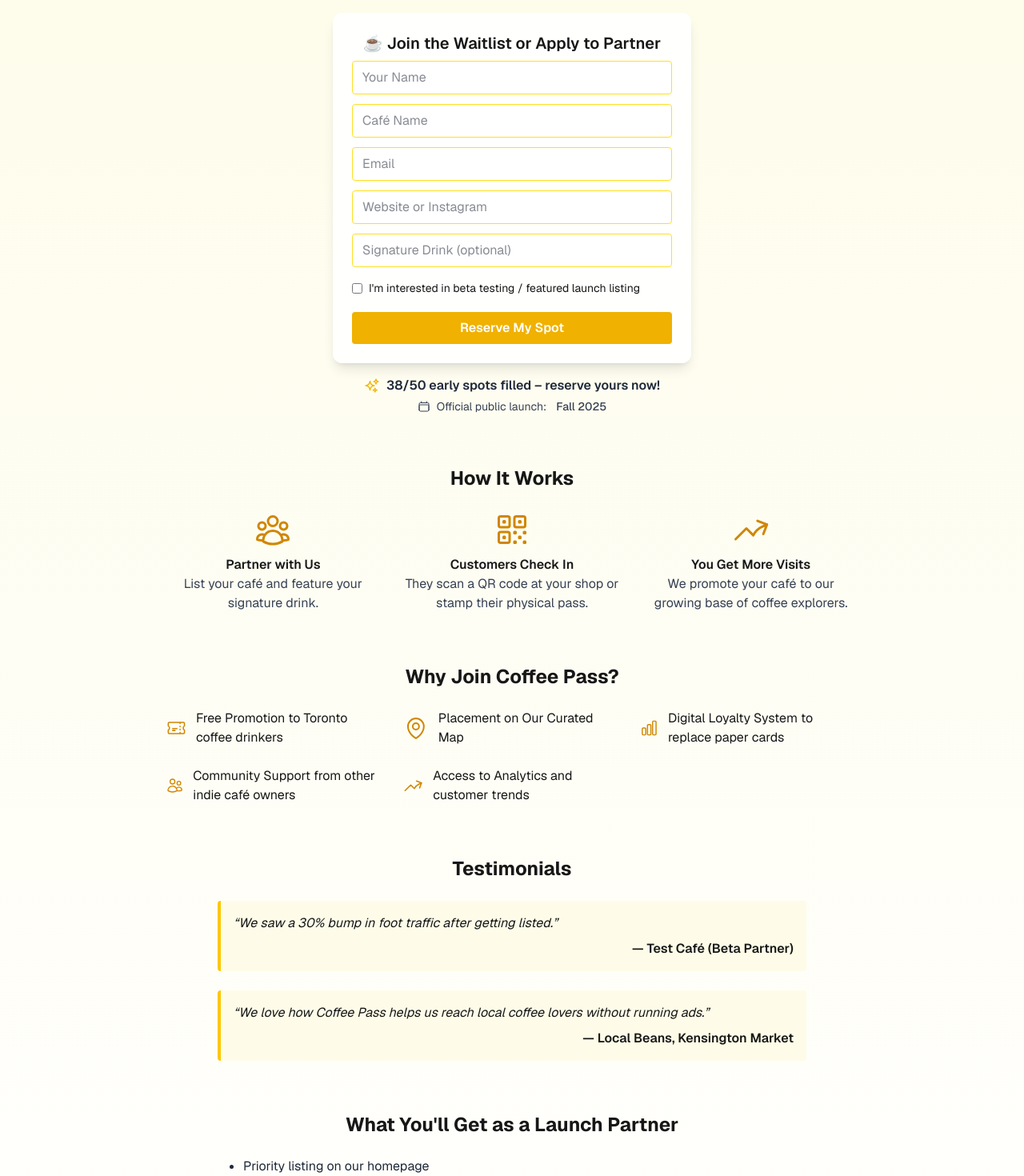
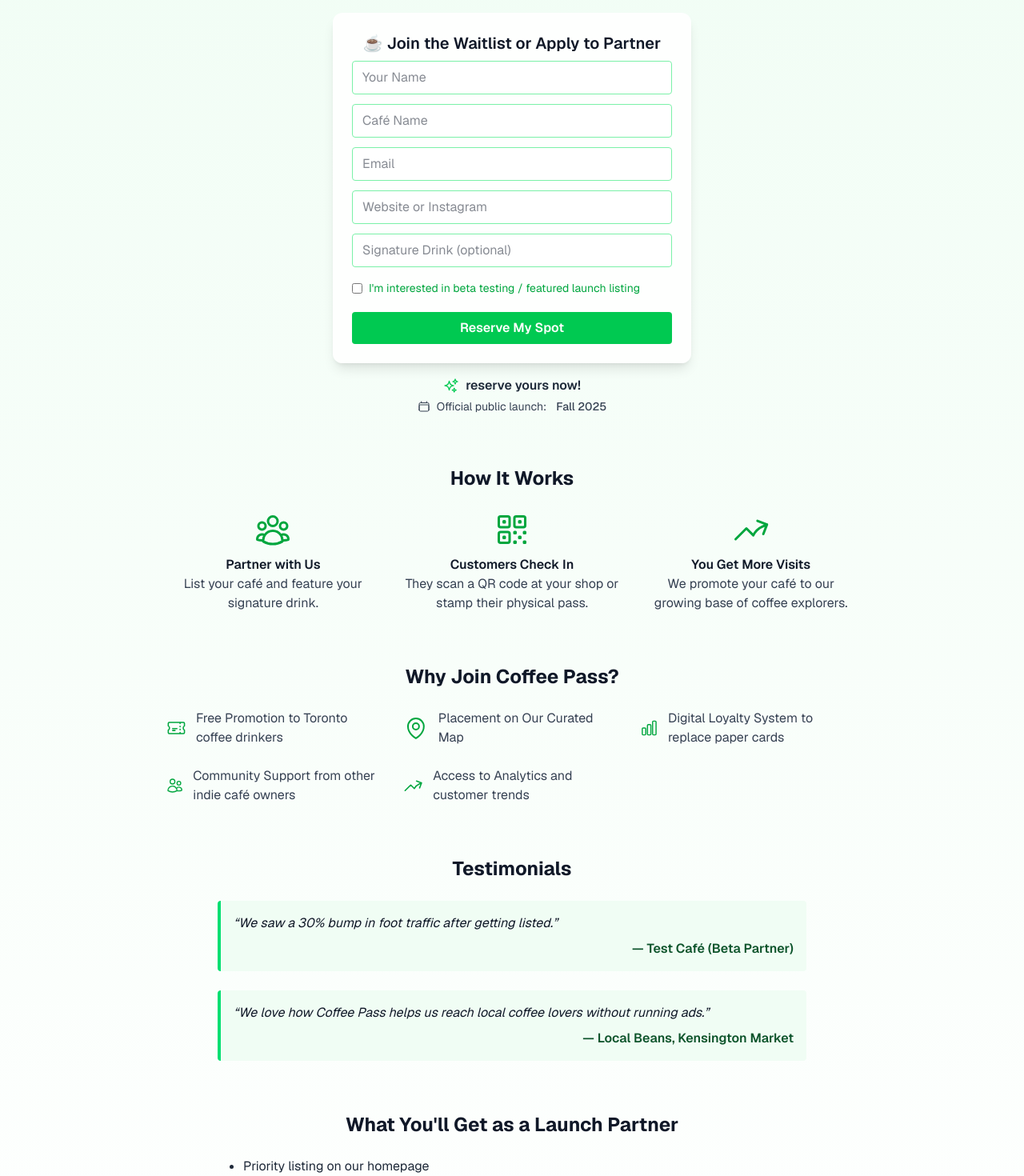
Before and after one commit to Cafe-Passport/CafePass-Prelaunch, a Next.js app: page / in a window 1280 px wide. Shown: the part 240-1710 px from the top of the page at 80% size. Built offline with nearby package versions, Linux system fonts and the light colour scheme.

Commit message:
colour update

```diff
--- a/package.json
+++ b/package.json
@@ -17,10 +17,11 @@
   },
   "devDependencies": {
     "@eslint/eslintrc": "^3",
-    "@tailwindcss/postcss": "^4",
+    "@tailwindcss/postcss": "^4.1.11",
     "@types/node": "^20",
     "@types/react": "^19.1.8",
     "@types/react-dom": "^19.1.6",
+    "autoprefixer": "^10.4.21",
     "eslint": "^9",
     "eslint-config-next": "15.3.4",
     "tailwindcss": "^4",
--- /dev/null
+++ b/postcss.config.js
@@ -0,0 +1,6 @@
+module.exports = {
+  plugins: {
+    "@tailwindcss/postcss": {},
+    autoprefixer: {},
+  },
+}
--- a/src/app/page.tsx
+++ b/src/app/page.tsx
@@ -46,7 +46,7 @@
   };
 
   return (
-    <div className="bg-gradient-to-b from-yellow-50 to-white min-h-screen w-full flex flex-col items-center font-sans">
+    <div className="bg-gradient-to-b from-green-50 to-white min-h-screen w-full flex flex-col items-center font-sans">
       {/* Hero Section */}
       <section className="w-full max-w-2xl text-center pt-16 pb-8 px-4">
         <h1 className="text-3xl sm:text-5xl font-extrabold text-gray-900 mb-4">Get Discovered by More Coffee Lovers in Toronto</h1>
@@ -54,7 +54,7 @@
           Join our city-wide café passport program and drive foot traffic with zero upfront cost.
         </p>
         <div className="bg-white/90 rounded-xl shadow-lg p-6 mx-auto max-w-md">
-          <h2 className="text-xl font-semibold mb-2">☕ Join the Waitlist or Apply to Partner</h2>
+          <h2 className="text-xl text-gray-900 font-semibold mb-2">☕ Join the Waitlist or Apply to Partner</h2>
           {submitted ? (
             <div className="text-green-700 font-medium">Thank you! We&apos;ll be in touch soon.</div>
           ) : (
@@ -65,7 +65,7 @@
                 onChange={handleChange}
                 required
                 placeholder="Your Name"
-                className="px-3 py-2 border border-yellow-300 rounded focus:outline-none focus:ring-2 focus:ring-yellow-400 text-gray-900 bg-white w-full"
+                className="px-3 py-2 border border-green-300 rounded focus:outline-none focus:ring-2 focus:ring-yellow-400 text-gray-900 bg-white w-full"
               />
               <input
                 name="cafe"
@@ -73,7 +73,7 @@
                 onChange={handleChange}
                 required
                 placeholder="Café Name"
-                className="px-3 py-2 border border-yellow-300 rounded focus:outline-none focus:ring-2 focus:ring-yellow-400 text-gray-900 bg-white w-full"
+                className="px-3 py-2 border border-green-300 rounded focus:outline-none focus:ring-2 focus:ring-yellow-400 text-gray-900 bg-white w-full"
               />
               <input
                 name="email"
@@ -82,35 +82,35 @@
                 onChange={handleChange}
                 required
                 placeholder="Email"
-                className="px-3 py-2 border border-yellow-300 rounded focus:outline-none focus:ring-2 focus:ring-yellow-400 text-gray-900 bg-white w-full"
+                className="px-3 py-2 border border-green-300 rounded focus:outline-none focus:ring-2 focus:ring-yellow-400 text-gray-900 bg-white w-full"
               />
               <input
                 name="website"
                 value={form.website}
                 onChange={handleChange}
                 placeholder="Website or Instagram"
-                className="px-3 py-2 border border-yellow-300 rounded focus:outline-none focus:ring-2 focus:ring-yellow-400 text-gray-900 bg-white w-full"
+                className="px-3 py-2 border border-green-300 rounded focus:outline-none focus:ring-2 focus:ring-green-400 text-gray-900 bg-white w-full"
               />
               <input
                 name="signature"
                 value={form.signature}
                 onChange={handleChange}
                 placeholder="Signature Drink (optional)"
-                className="px-3 py-2 border border-yellow-300 rounded focus:outline-none focus:ring-2 focus:ring-yellow-400 text-gray-900 bg-white w-full"
+                className="px-3 py-2 border border-green-300 rounded focus:outline-none focus:ring-2 focus:ring-green-400 text-gray-900 bg-white w-full"
               />
-              <label className="flex items-center gap-2 text-sm mt-1">
+              <label className="flex items-center gap-2 text-green-600 text-sm mt-1">
                 <input
                   type="checkbox"
                   name="beta"
                   checked={form.beta}
                   onChange={handleChange}
-                  className="accent-yellow-600"
+                  className="accent-green-600"
                 />
                 I&apos;m interested in beta testing / featured launch listing
               </label>
               <button
                 type="submit"
-                className="bg-yellow-500 text-white font-semibold py-2 px-4 rounded hover:bg-yellow-600 transition-colors w-full mt-2"
+                className="bg-green-500 text-white font-semibold py-2 px-4 rounded hover:bg-green-600 transition-colors w-full mt-2"
                 disabled={loading}
               >
                 {loading ? "Submitting..." : "Reserve My Spot"}
@@ -120,8 +120,8 @@
         </div>
         {/* Progress bar / counter */}
         <div className="flex items-center justify-center gap-2 mt-4 text-gray-800">
-          <SparklesIcon className="w-5 h-5 text-yellow-500" />
-          <span className="font-semibold">38/50 early spots filled – reserve yours now!</span>
+          <SparklesIcon className="w-5 h-5 text-green-500" />
+          <span className="font-semibold"> reserve yours now!</span>
         </div>
         {/* Launch date */}
         <div className="flex items-center justify-center gap-2 mt-1 text-gray-700 text-sm">
@@ -132,21 +132,21 @@
 
       {/* How It Works */}
       <section className="w-full max-w-4xl px-4 py-8">
-        <h2 className="text-2xl font-bold mb-6 text-center">How It Works</h2>
+        <h2 className="text-2xl text-gray-900 font-bold mb-6 text-center">How It Works</h2>
         <div className="flex flex-col sm:flex-row justify-center gap-8">
           <div className="flex-1 flex flex-col items-center">
-            <UserGroupIcon className="w-12 h-12 text-yellow-600 mb-2" />
-            <h3 className="font-semibold">Partner with Us</h3>
+            <UserGroupIcon className="w-12 h-12 text-green-600 mb-2" />
+            <h3 className="font-semibold text-gray-900">Partner with Us</h3>
             <p className="text-center text-gray-700">List your café and feature your signature drink.</p>
           </div>
           <div className="flex-1 flex flex-col items-center">
-            <QrCodeIcon className="w-12 h-12 text-yellow-600 mb-2" />
-            <h3 className="font-semibold">Customers Check In</h3>
+            <QrCodeIcon className="w-12 h-12 text-green-600 mb-2" />
+            <h3 className="font-semibold text-gray-900">Customers Check In</h3>
             <p className="text-center text-gray-700">They scan a QR code at your shop or stamp their physical pass.</p>
           </div>
           <div className="flex-1 flex flex-col items-center">
-            <ArrowTrendingUpIcon className="w-12 h-12 text-yellow-600 mb-2" />
-            <h3 className="font-semibold">You Get More Visits</h3>
+            <ArrowTrendingUpIcon className="w-12 h-12 text-green-600 mb-2" />
+            <h3 className="font-semibold text-gray-900">You Get More Visits</h3>
             <p className="text-center text-gray-700">We promote your café to our growing base of coffee explorers.</p>
           </div>
         </div>
@@ -154,49 +154,49 @@
 
       {/* Why Join */}
       <section className="w-full max-w-4xl px-4 py-8">
-        <h2 className="text-2xl font-bold mb-6 text-center">Why Join Coffee Pass?</h2>
+        <h2 className="text-2xl text-gray-900 font-bold mb-6 text-center">Why Join Coffee Pass?</h2>
         <div className="grid grid-cols-1 sm:grid-cols-2 md:grid-cols-3 gap-6">
           <div className="flex items-center gap-3">
-            <TicketIcon className="w-8 h-8 text-yellow-600" />
-            <span>Free Promotion to Toronto coffee drinkers</span>
+            <TicketIcon className="w-8 h-8 text-green-600" />
+            <span className="text-gray-700">Free Promotion to Toronto coffee drinkers</span>
           </div>
           <div className="flex items-center gap-3">
-            <MapPinIcon className="w-8 h-8 text-yellow-600" />
-            <span>Placement on Our Curated Map</span>
+            <MapPinIcon className="w-8 h-8 text-green-600" />
+            <span className="text-gray-700">Placement on Our Curated Map</span>
+          </div>
+          <div className="flex items-center gap-3 ">
+            <ChartBarIcon className="w-8 h-8 text-green-600" />
+            <span className="text-gray-700">Digital Loyalty System to replace paper cards</span>
           </div>
           <div className="flex items-center gap-3">
-            <ChartBarIcon className="w-8 h-8 text-yellow-600" />
-            <span>Digital Loyalty System to replace paper cards</span>
+            <UsersIcon className="w-8 h-8 text-green-600" />
+            <span className="text-gray-700">Community Support from other indie café owners</span>
           </div>
           <div className="flex items-center gap-3">
-            <UsersIcon className="w-8 h-8 text-yellow-600" />
-            <span>Community Support from other indie café owners</span>
-          </div>
-          <div className="flex items-center gap-3">
-            <ArrowTrendingUpIcon className="w-8 h-8 text-yellow-600" />
-            <span>Access to Analytics and customer trends</span>
+            <ArrowTrendingUpIcon className="w-8 h-8 text-green-600" />
+            <span className="text-gray-700">Access to Analytics and customer trends</span>
           </div>
         </div>
       </section>
 
       {/* Testimonials */}
       <section className="w-full max-w-3xl px-4 py-8">
-        <h2 className="text-2xl font-bold mb-6 text-center">Testimonials</h2>
+        <h2 className="text-2xl text-gray-900 font-bold mb-6 text-center">Testimonials</h2>
         <div className="flex flex-col gap-6">
-          <blockquote className="bg-yellow-50 border-l-4 border-yellow-400 p-4 rounded">
-            <p className="italic">“We saw a 30% bump in foot traffic after getting listed.”</p>
-            <footer className="text-right font-semibold mt-2">— Test Café (Beta Partner)</footer>
+          <blockquote className="bg-green-50 border-l-4 border-green-400 p-4 rounded">
+            <p className="italic text-gray-900">“We saw a 30% bump in foot traffic after getting listed.”</p>
+            <footer className="text-right text-green-900 font-semibold mt-2">— Test Café (Beta Partner)</footer>
           </blockquote>
-          <blockquote className="bg-yellow-50 border-l-4 border-yellow-400 p-4 rounded">
-            <p className="italic">“We love how Coffee Pass helps us reach local coffee lovers without running ads.”</p>
-            <footer className="text-right font-semibold mt-2">— Local Beans, Kensington Market</footer>
+          <blockquote className="bg-green-50 border-l-4 border-green-400 p-4 rounded">
+            <p className="italic text-gray-900">“We love how Coffee Pass helps us reach local coffee lovers without running ads.”</p>
+            <footer className="text-right text-green-900 font-semibold mt-2">— Local Beans, Kensington Market</footer>
           </blockquote>
         </div>
       </section>
 
       {/* What You'll Get as a Launch Partner */}
       <section className="w-full max-w-3xl px-4 py-8">
-        <h2 className="text-2xl font-bold mb-6 text-center">What You&apos;ll Get as a Launch Partner</h2>
+        <h2 className="text-2xl text-gray-900 font-bold mb-6 text-center">What You&apos;ll Get as a Launch Partner</h2>
         <ul className="list-disc pl-8 space-y-2 text-gray-800">
           <li>Priority listing on our homepage</li>
           <li>Customized QR code signage</li>
@@ -207,7 +207,7 @@
       </section>
 
       {/* Footer */}
-      <footer className="w-full bg-yellow-100 py-6 mt-8 text-center text-gray-800">
+      <footer className="w-full bg-green-100 py-6 mt-8 text-center text-gray-800">
         <div className="mb-2">Contact: <a href="mailto:hello@coffeepasstoronto.ca" className="underline">hello@coffeepasstoronto.ca</a></div>
         <div className="flex justify-center gap-6 text-lg">
           <a href="https://instagram.com" target="_blank" rel="noopener noreferrer" className="hover:underline">Instagram</a>
```
Also changed, not shown: tailwind.config.js (added, +17 -0 lines), 2 other files (tests, documents, lock files or other folders).
